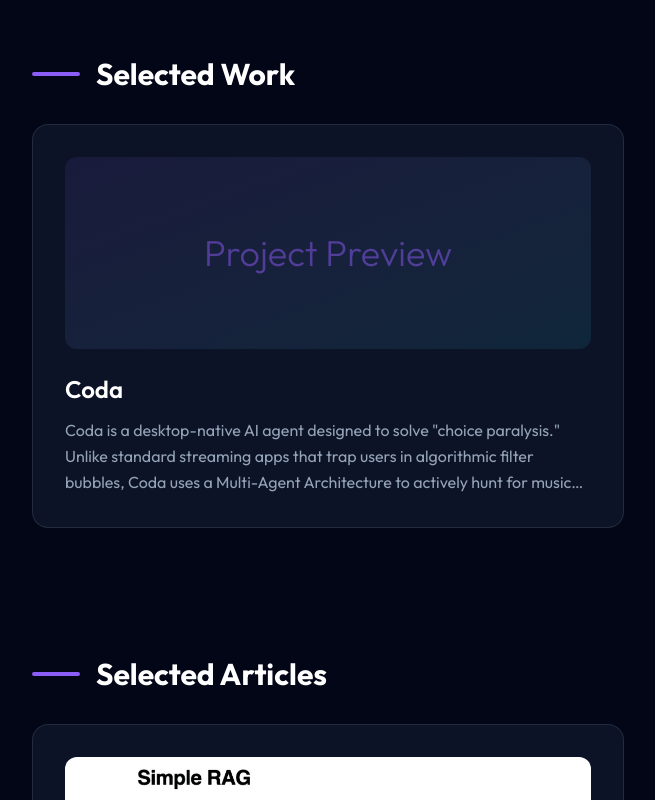
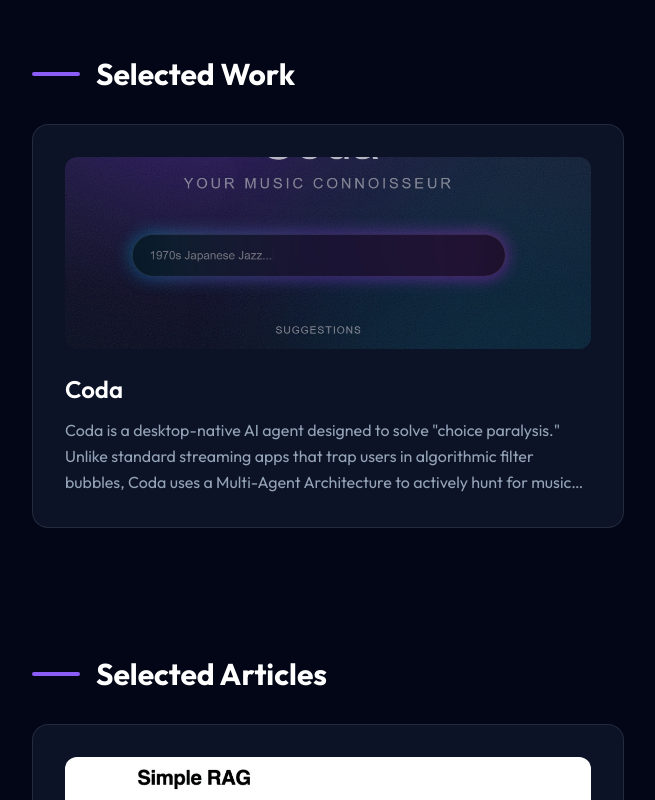
Before and after one commit to theuxfactor/arungeorge_v2, a React (Vite) app: page / in a window 1280 px wide. Shown: the part 1820-2620 px from the top of the page, without its empty margins (0-655 px from the left). Built offline with nearby package versions, Linux system fonts and the light colour scheme.

Commit message:
Add Coda project thumbnail

```diff
--- a/src/App.jsx
+++ b/src/App.jsx
@@ -5,6 +5,7 @@ import Navbar from './components/Navbar';
 import DesignProcessModern from './components/DesignProcessModern';
 import ProjectModal from './components/ProjectModal';
 import articleRagImg from './assets/articles/article-rag.png';
+import codaThumbnail from './assets/coda-thumbnail.jpg';
 
 function App() {
   const [showSplash, setShowSplash] = useState(true);
@@ -15,6 +16,7 @@ function App() {
       id: 1,
       title: "Coda",
       tagline: "Your Music Connoisseur",
+      thumbnail: codaThumbnail,
       description: 'Coda is a desktop-native AI agent designed to solve "choice paralysis." Unlike standard streaming apps that trap users in algorithmic filter bubbles, Coda uses a Multi-Agent Architecture to actively hunt for music based on context, mood, and activity (e.g., "Deep work," "Late night driving").',
       detailedDescription: `Coda is a desktop-native AI agent designed to solve "choice paralysis." Unlike standard streaming apps that trap users in algorithmic filter bubbles, Coda uses a Multi-Agent Architecture to actively hunt for music based on context, mood, and activity (e.g., "Deep work," "Late night driving").
 
@@ -115,9 +117,15 @@ It operates on a "Zero-Friction" model: No login is required. Users simply type
                     onClick={() => setSelectedProject(project)}
                     className="glass-panel rounded-2xl p-8 hover:border-violet-500/50 transition-all duration-300 group cursor-pointer hover:-translate-y-1"
                   >
-                    <div className="h-48 bg-gradient-to-br from-violet-500/10 to-cyan-400/10 rounded-xl mb-6 flex items-center justify-center group-hover:from-violet-500/20 group-hover:to-cyan-400/20 transition-colors">
-                      <span className="text-violet-500/50 text-4xl font-light">Project Preview</span>
-                    </div>
+                    {project.thumbnail ? (
+                      <div className="h-48 rounded-xl mb-6 overflow-hidden">
+                        <img src={project.thumbnail} alt={project.title} className="w-full h-full object-cover group-hover:scale-105 transition-transform duration-300" />
+                      </div>
+                    ) : (
+                      <div className="h-48 bg-gradient-to-br from-violet-500/10 to-cyan-400/10 rounded-xl mb-6 flex items-center justify-center group-hover:from-violet-500/20 group-hover:to-cyan-400/20 transition-colors">
+                        <span className="text-violet-500/50 text-4xl font-light">Project Preview</span>
+                      </div>
+                    )}
                     <h3 className="text-2xl font-semibold text-white mb-3 group-hover:text-violet-400 transition-colors">{project.title}</h3>
                     <p className="text-slate-400 leading-relaxed line-clamp-3">{project.description}</p>
                   </div>
```
Also changed, not shown: src/assets/coda-thumbnail.jpg (added).
